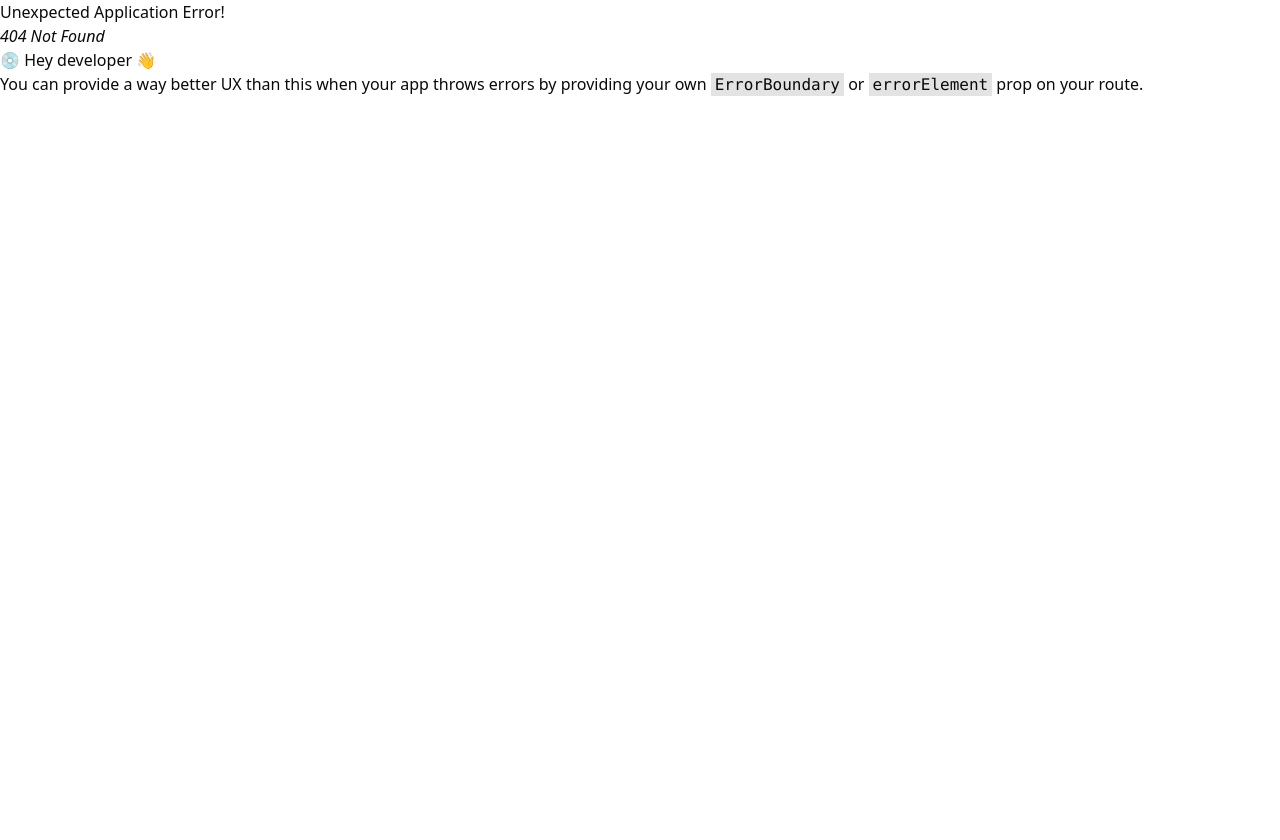
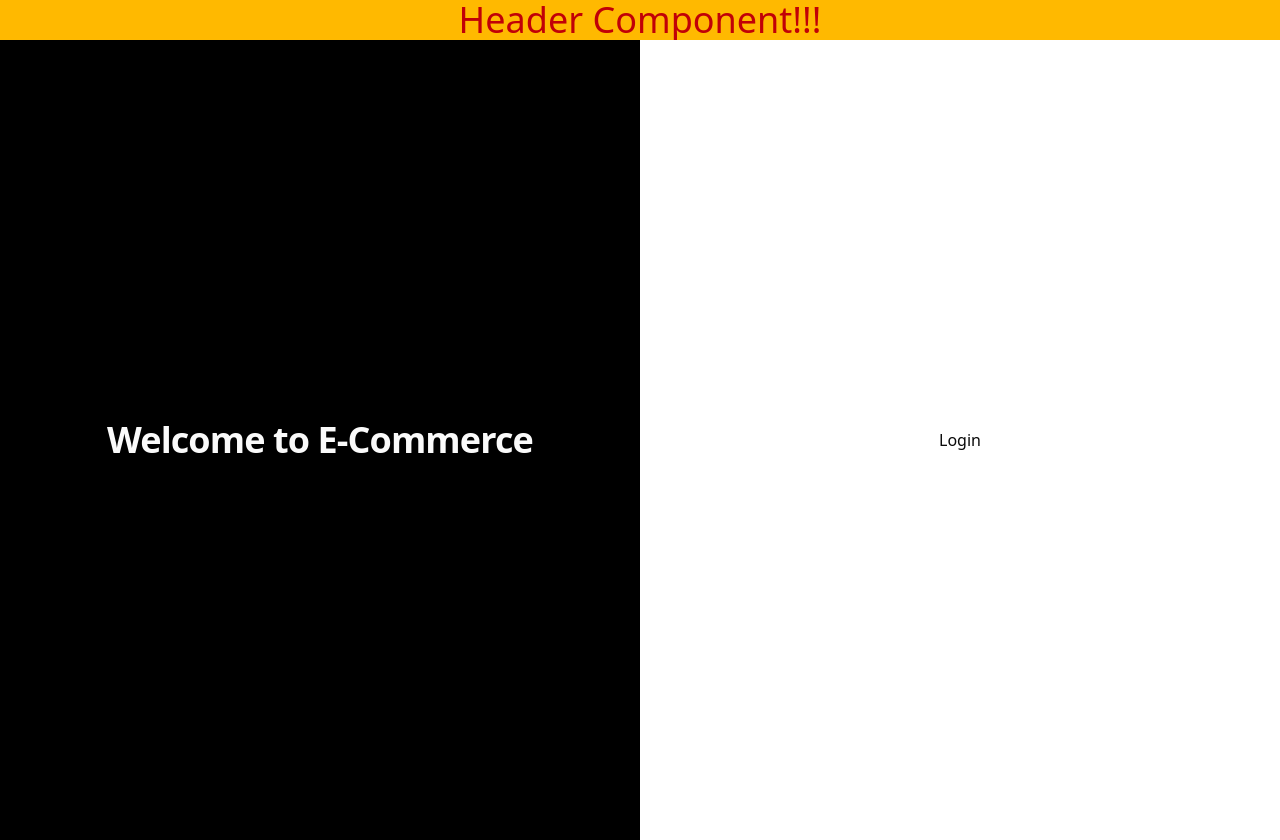
Before and after one commit to RishabhKumarDev/e-commerce, a React (Vite) app in the folder client/: page /login in a window 1280 px wide. Before the commit this address had no page. Before the commit the page ends 800 px from the top, so only its background shows below. Built offline with nearby package versions, Linux system fonts and the light colour scheme.

Commit message:
chore(router): add basic auth routes and layout

```diff
--- a/client/src/App.jsx
+++ b/client/src/App.jsx
@@ -1,9 +1,10 @@
-import { Button } from "@/components/ui/button"
+import { Outlet } from "react-router-dom";
 
 function App() {
   return (
-    <div className="flex min-h-svh flex-col items-center justify-center">
-      <Button> tail wind and shadcn is working</Button>
+    <div className="flex flex-col overflow-hidden bg-white">
+      <h1  className="text-4xl text-center text-red-700  bg-amber-400">Header Component!!!</h1>
+      <Outlet/>
     </div>
   )
 }
--- /dev/null
+++ b/client/src/components/auth/Layout.jsx
@@ -0,0 +1,20 @@
+import { Outlet } from "react-router-dom";
+
+function AuthLayout() {
+  return (
+    <div className="flex w-full min-h-screen">
+      <div className="items-center justify-center hidden w-1/2 px-12 bg-black lg:flex">
+        <div className="max-w-md space-y-6 text-center  text-primary-foreground">
+          <h1 className="text-4xl font-extrabold tracking-tight ">
+            Welcome to E-Commerce
+          </h1>
+        </div>
+      </div>
+      <div className="flex items-center justify-center flex-1 px-4 py-12  bg-background sm:px-6 lg:px-8">
+        <Outlet />
+      </div>
+    </div>
+  );
+}
+
+export default AuthLayout;
--- a/client/src/main.jsx
+++ b/client/src/main.jsx
@@ -7,12 +7,23 @@ import "./index.css";
 
 // components...
 import App from "./App.jsx";
+import AuthLogin from "./pages/auth/login";
+import AuthLayout from "./components/auth/Layout";
+import AuthRegister from "./pages/auth/Register";
 
 const router = createBrowserRouter([
   {
     path: "/",
-    element: <App />,
-    children: [],
+    Component: App,
+    children: [
+      {
+        Component: AuthLayout,
+        children: [
+          { path:"login",  Component: AuthLogin },
+          { path: "register", Component: AuthRegister },
+        ],
+      },
+    ],
   },
 ]);
 
--- /dev/null
+++ b/client/src/pages/auth/Login.jsx
@@ -0,0 +1,9 @@
+function AuthLogin() {
+    return (
+        <>
+        <h1>Login</h1>
+        </>
+     );
+}
+
+export default AuthLogin;
--- /dev/null
+++ b/client/src/pages/auth/Register.jsx
@@ -0,0 +1,9 @@
+function AuthRegister() {
+  return (
+    <>
+      <h1>Register</h1>
+    </>
+  );
+}
+
+export default AuthRegister;
```
Also changed, not shown: client/src/components/admin-view/layout.jsx (added), client/src/components/shopping-view/layout.jsx (added).
